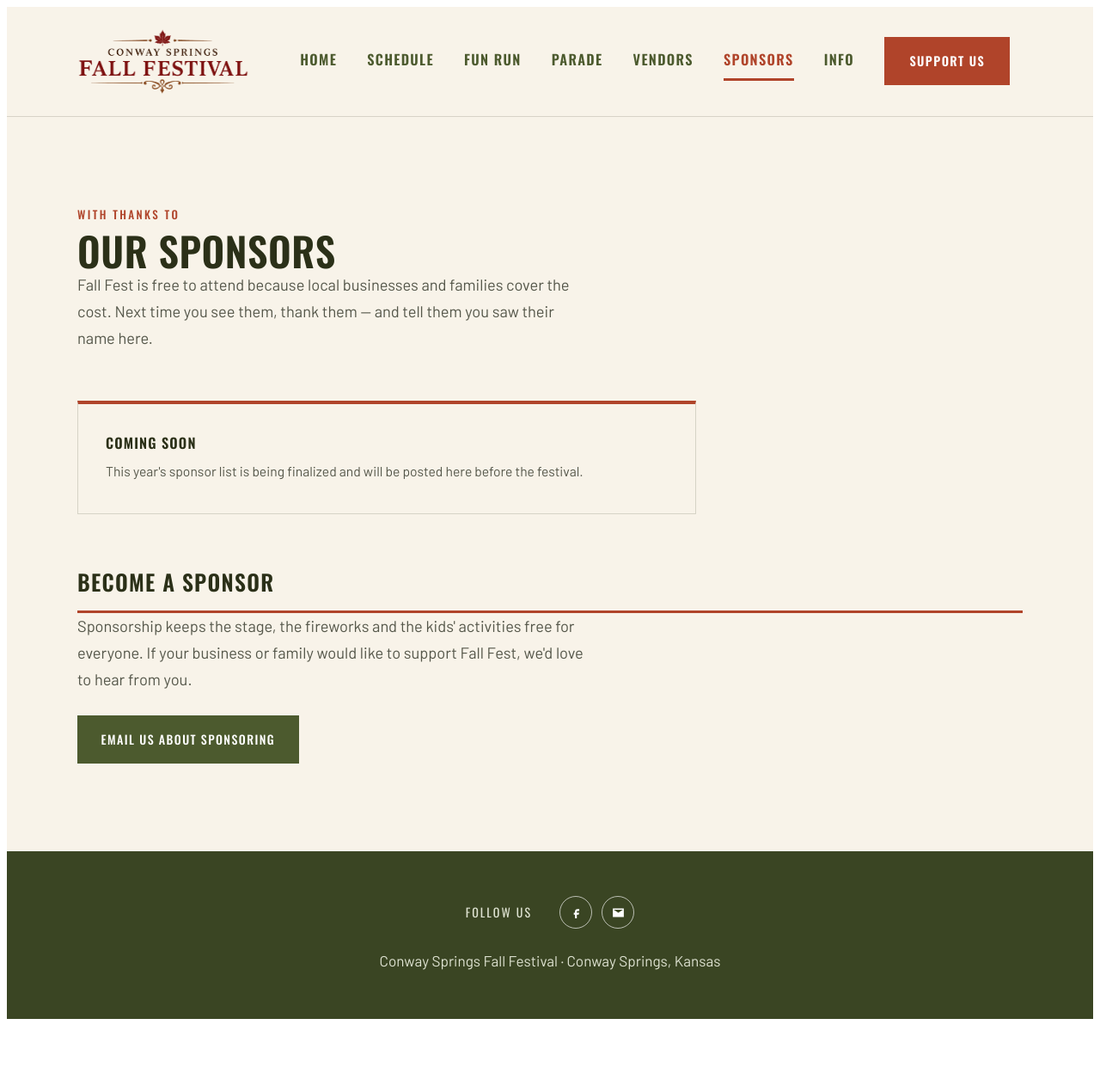
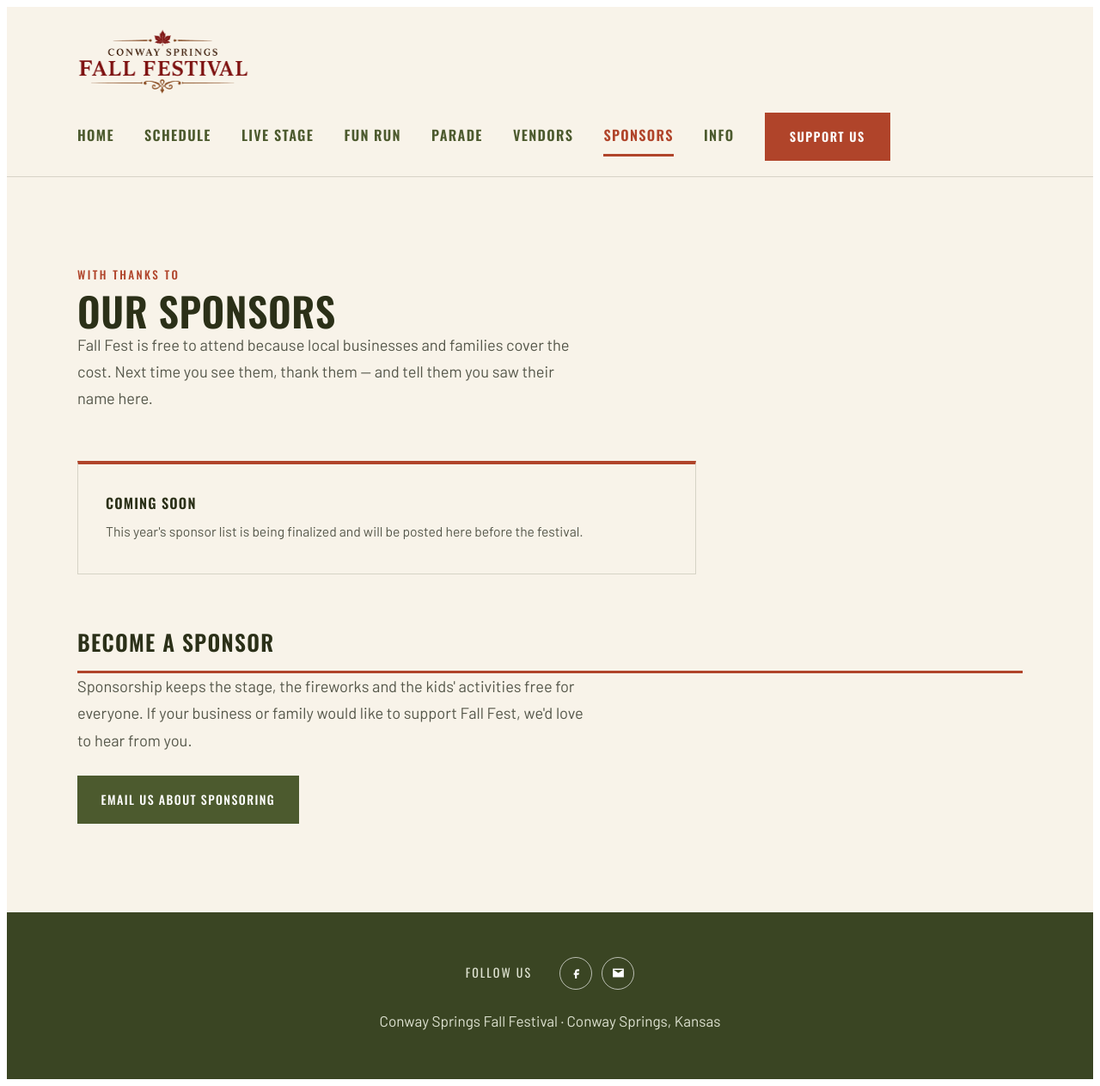
Before and after one commit to kbirket/conwayspringsfallfest, a Jekyll site: the page built from sponsors.html, in a window 1280 px wide and 1263 px high. Shown: the whole window at 86% size. Built offline with Jekyll 4.4.1, drawn with Linux system fonts in a browser that asks for light colours.

Commit message:
Add Live Stage to site navigation

```diff
--- a/_layouts/default.html
+++ b/_layouts/default.html
@@ -41,6 +41,7 @@
     <div class="csff__navlinks" id="csff-navlinks">
       <a href="{{ home_url }}"{% if page.nav == 'home' %} aria-current="page"{% endif %}>Home</a>
       <a href="/schedule"{% if page.nav == 'schedule' %} aria-current="page"{% endif %}>Schedule</a>
+      <a href="/music"{% if page.nav == 'music' %} aria-current="page"{% endif %}>Live Stage</a>
       <a href="/run"{% if page.nav == 'run' %} aria-current="page"{% endif %}>Fun Run</a>
       <a href="/parade"{% if page.nav == 'parade' %} aria-current="page"{% endif %}>Parade</a>
       <a href="/vendors"{% if page.nav == 'vendors' %} aria-current="page"{% endif %}>Vendors</a>
```
